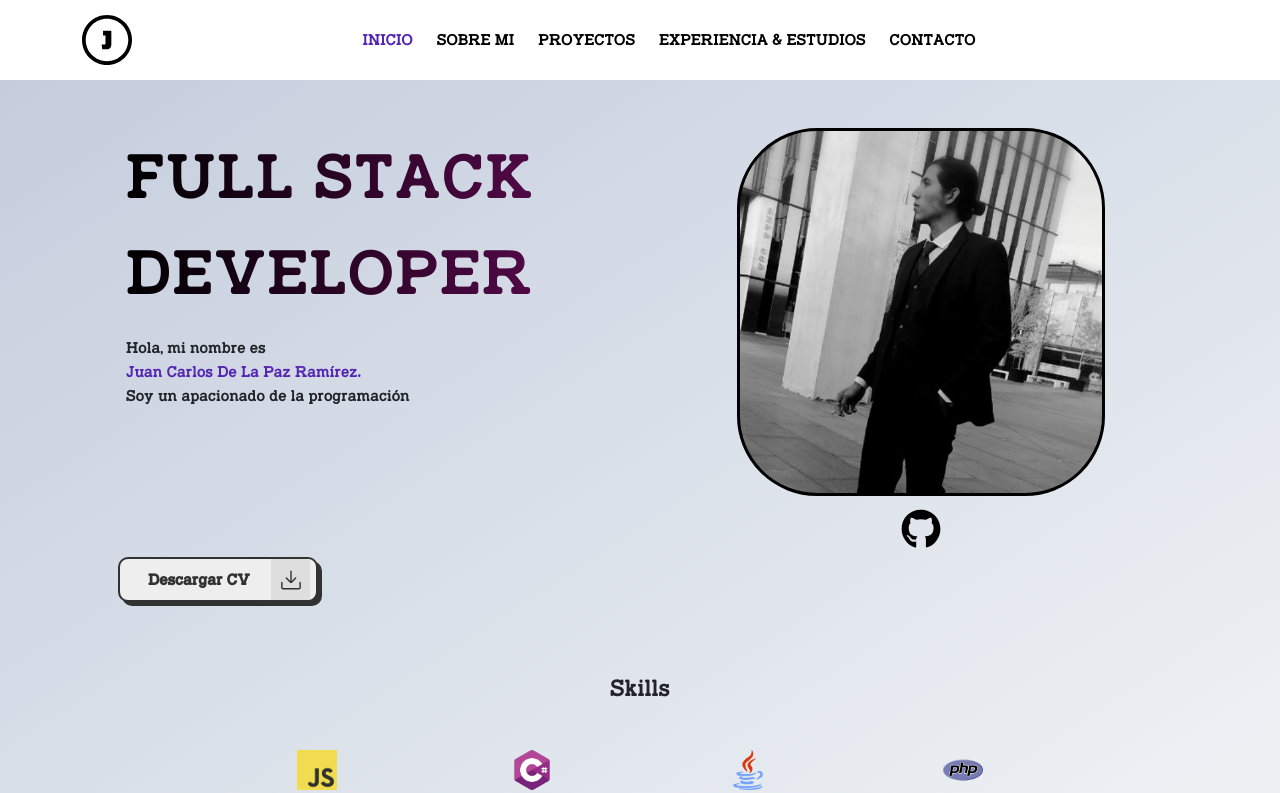
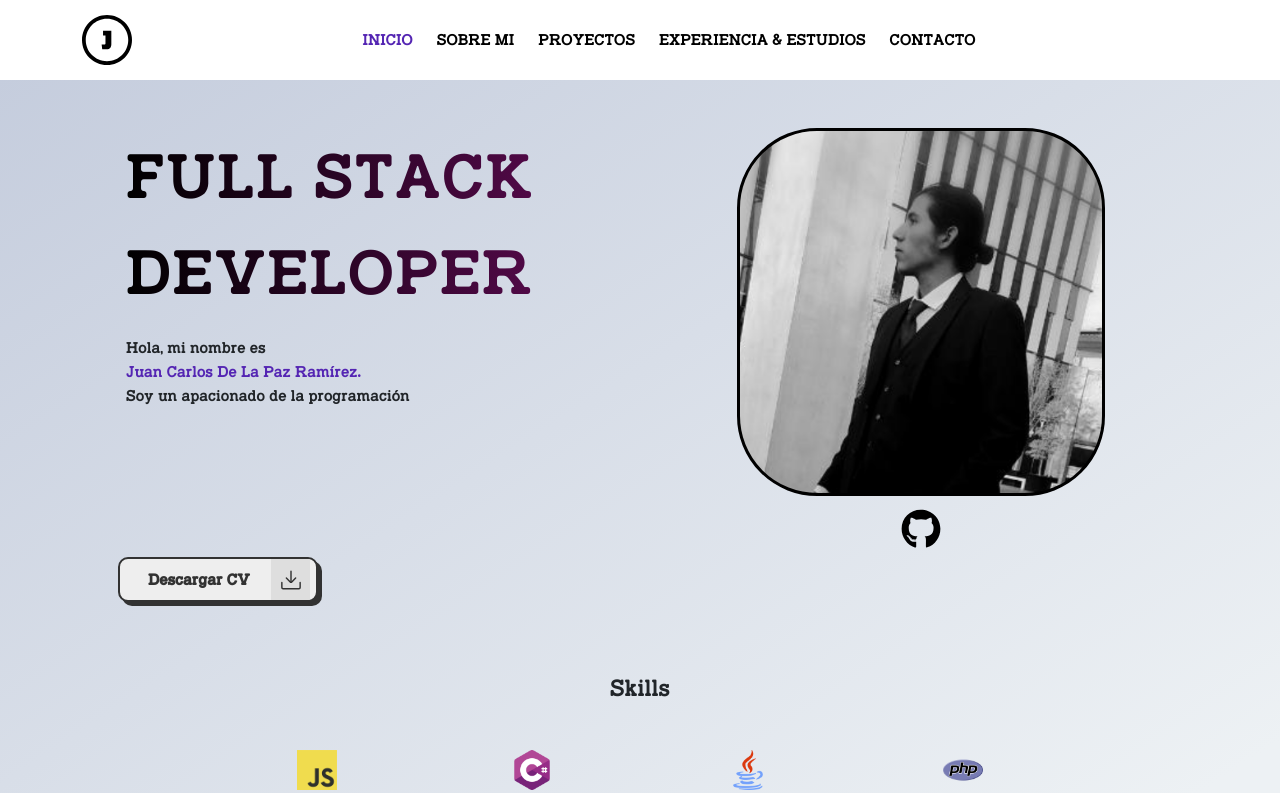
Before and after one commit to JuanCDLPR/portafolio, a React (Create React App) app: page / in a window 1280 px wide. Shown: the top 793 px of the page. Built offline with nearby package versions, Linux system fonts and the light colour scheme.

Commit message:
image perfil

```diff
--- a/src/modules/inicio/Inicio.jsx
+++ b/src/modules/inicio/Inicio.jsx
@@ -35,7 +35,7 @@ export default function Inicio() {
               <div
                 style={{
                   background: `url(${Me})`,
-                  backgroundPositionX: "85%",
+                  backgroundPositionX: "50%",
                   backgroundPositionY: "10%",
                   backgroundRepeat: "no-repeat",
                   backgroundSize: "150%",
@@ -117,7 +117,7 @@ export default function Inicio() {
               <div
                 style={{
                   background: `url(${Me})`,
-                  backgroundPositionX: "85%",
+                  backgroundPositionX: "50%",
                   backgroundPositionY: "10%",
                   backgroundRepeat: "no-repeat",
                   backgroundSize: "150%",
```
Also changed, not shown: src/assets/me.png.
